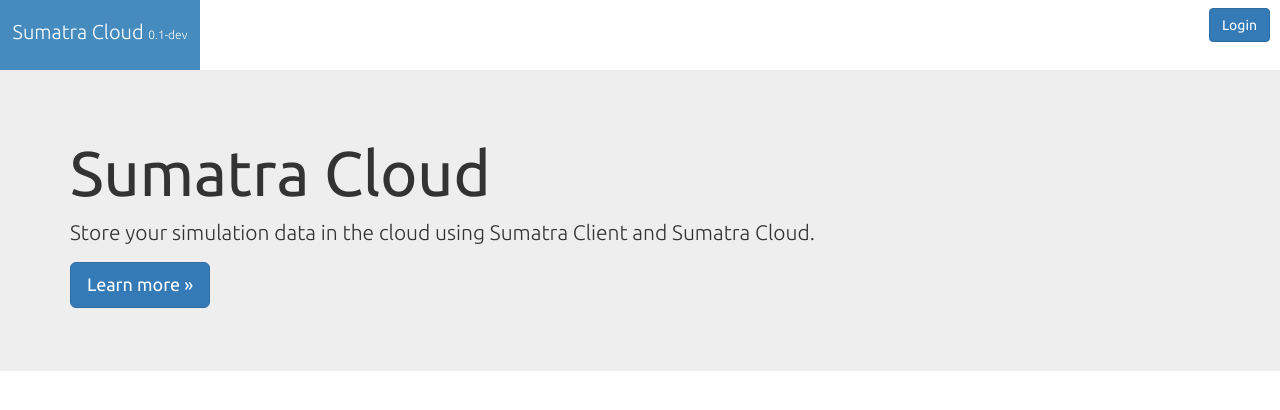
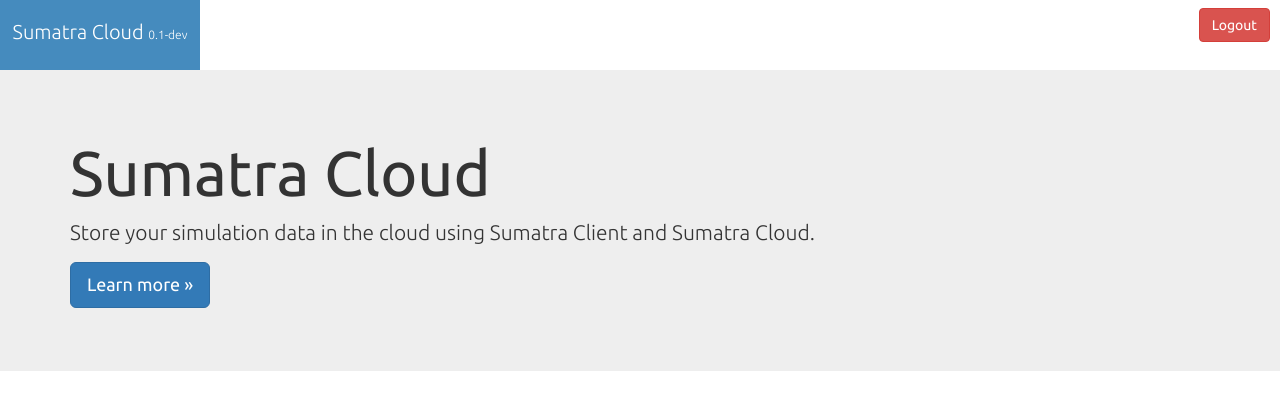
Before and after one commit to wd15/sumatra-cloud, a Flask app: template smt_view/templates/index.html in a window 1280 px wide. Shown: the top 410 px of the page. Run offline with Flask 2, Linux system fonts and the light colour scheme; the template is opened without the code that fills it, so the values that code supplies are empty; some libraries are stand-ins or nearby versions.

Commit message:
Switch login authentication to Stormpath
Address #13

```diff
--- a/smt_view/templates/base.html
+++ b/smt_view/templates/base.html
@@ -25,32 +25,31 @@
                   {% block hostinfo %}
                   {% endblock %}
                   <div id="navbar" class="navbar-collapse collapse">
-                      <ul class="nav navbar-nav navbar-right">
-                        {% if g.user.is_anonymous() %}
+                    <ul class="nav navbar-nav navbar-right">
+                      {% if user.is_anonymous() %}
                         <li>
                           <p class="navbar-btn">
-                            <a href="{{ url_for('login_view') }}" class="btn btn-primary">
+                            <a href="{{ url_for('stormpath.login') }}" class="btn btn-primary">
                               Login
                             </a>
                           </p>
                         </li>
-                        {% else %}
+                      {% else %}
                         <li>
-                          <a href="{{ url_for('dashboard_view', id=g.user.id) }}">
-                            {{ g.user.email }}
+                          <a href="{{ url_for('user_view') }}">
+                            {{ user.email }}
                           </a>
                         </li>
                         <li>
                           <p class="navbar-btn">
-                            <a href="{{ url_for('logout_view', next=request.path) }}" class="btn btn-danger">
+                            <a href="{{ url_for('stormpath.logout', next=request.path) }}" class="btn btn-danger">
                               Logout
                             </a>
                           </p>
                         </li>
-
-                        {% endif %}
-                      </ul>
-                    </div>
+                      {% endif %}
+                    </ul>
+                  </div>
                 </div>
             </div>
             {% block content %}
--- a/smt_view/templates/base_nav.html
+++ b/smt_view/templates/base_nav.html
@@ -1,17 +1,17 @@
 {% extends "base.html" %}
 
-{% set user_url = url_for('dashboard_view', id=user.id) %}
+{% set user_url = url_for('dashboard_view', id=user_model.id) %}
 
 {% block hostinfo %}
 
 <div class="host-info">
   <div class="name">
     <a href={{ user_url }}>
-      <span class="hostname">{{ user.email }}</span>
+      <span class="hostname">{{ user_model.email }}</span>
     </a>
   </div>
   <div class="info">
-    {{ user.record_count }} simulations since {{ user.created_at.strftime('%x') }}
+    {{ user_model.record_count }} simulations since {{ user_model.created_at.strftime('%x') }}
   </div>
 </div>
 
--- a/smt_view/views/__init__.py
+++ b/smt_view/views/__init__.py
@@ -1,6 +1,5 @@
 from smt_view import app
 import flask as fk
-import login_view
 import dashboard_view
 import project_view
 import record_view
--- a/smt_view/views/login_view.py
+++ /dev/null
@@ -1,48 +0,0 @@
-import flask as fk
-from flask.ext import login
-from smt_view import app
-from smt_view import openid, login_manager
-from ..forms import LoginForm
-from common.models import UserModel
-
-@app.route('/login', methods=['GET', 'POST'])
-@openid.loginhandler
-def login_view():
-    if fk.g.user is not None and fk.g.user.is_authenticated():
-        return fk.redirect(fk.url_for('dashboard_view', id=fk.g.user.id))
-    form = LoginForm()
-    if form.validate_on_submit():
-        fk.session['remember_me'] = form.remember_me.data
-        return openid.try_login(form.openid.data, ask_for=['email'])
-    return fk.render_template('login.html',
-                              form=form,
-                              providers=app.config['OPENID_PROVIDERS'])
-
-@login_manager.user_loader
-def load_user(id):
-    return UserModel.objects.with_id(id)
-
-@openid.after_login
-def after_login(resp):
-    if resp.email is None or resp.email == "":
-        fk.flash('Invalid login. Please try again.')
-        return fk.redirect(fk.url_for('login_view'))
-
-    user, created = UserModel.objects.get_or_create(email=resp.email)
-
-    remember_me = False
-    if 'remember_me' in fk.session:
-        remember_me = fk.session['remember_me']
-        fk.session.pop('remember_me', None)
-    login.login_user(user, remember=remember_me)
-    return fk.redirect(fk.request.args.get('next') or fk.url_for('index'))
-
-@app.before_request
-def before_request():
-    fk.g.user = login.current_user
-
-@app.route('/logout')
-def logout_view():
-    login.logout_user()
-    url = fk.request.args.get('next', fk.url_for('index_view'))
-    return fk.redirect(url)
```
Also changed, not shown: config.py (+4 -4 lines), smt_view/__init__.py (+5 -11 lines), smt_view/templates/dashboard.html (+5 -5 lines), smt_view/views/dashboard_view.py (+8 -3 lines).
